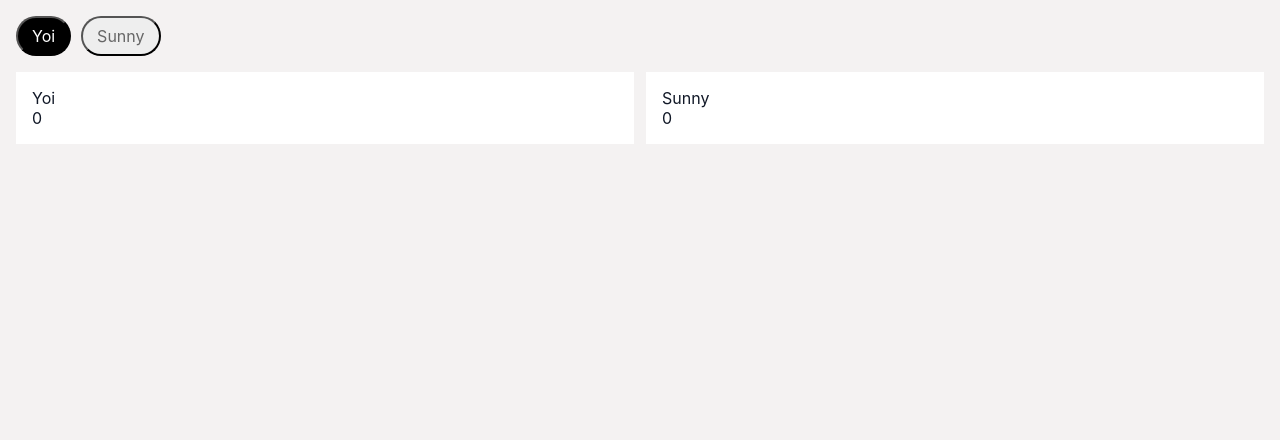
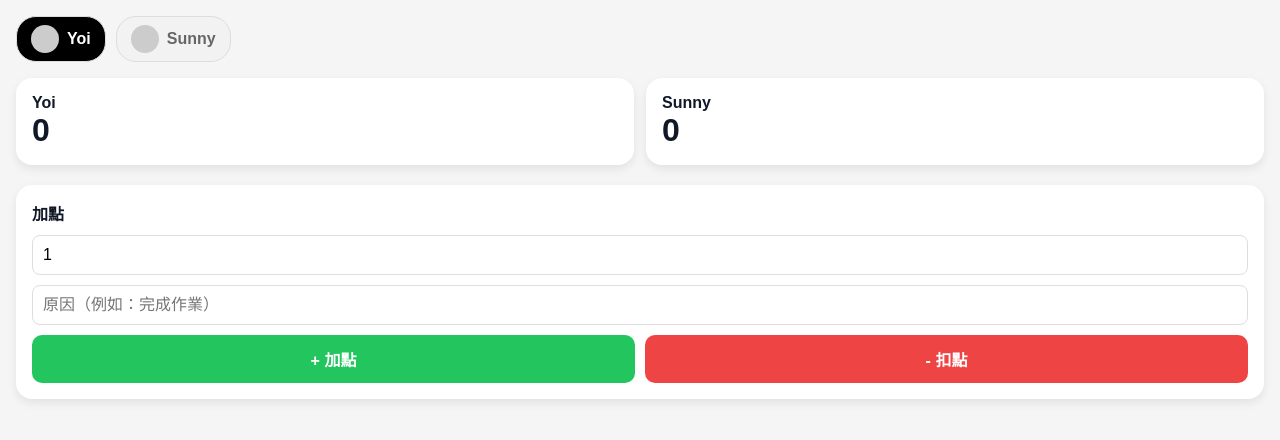
Before and after one commit to ducawei-del/kids-points-app, a React (Vite) app: page / in a window 1280 px wide. Shown: the top 440 px of the page. Built offline with nearby package versions, Linux system fonts and the light colour scheme.

Commit message:
Implement points update feature for kids
Added functionality to update points for selected kids with input fields for amount and reason.

```diff
--- a/src/App.jsx
+++ b/src/App.jsx
@@ -4,35 +4,99 @@ const initialKids = [
   { id: "yoi", name: "Yoi", points: 0 },
   { id: "sunny", name: "Sunny", points: 0 }
 ];
+
 export default function App() {
   const [kids, setKids] = useState(initialKids);
   const [activeKidId, setActiveKidId] = useState("yoi");
-    return (
-    <div style={{ padding: 16 }}>
-            <div style={{ display: "flex", gap: 10, overflowX: "auto", marginBottom: 16 }}>
+  const [amount, setAmount] = useState(1);
+  const [reason, setReason] = useState("");
+
+  const updatePoints = (delta) => {
+    setKids(prev => prev.map(k =>
+      k.id === activeKidId
+        ? { ...k, points: k.points + delta }
+        : k
+    ));
+  };
+
+  return (
+    <div style={{ padding: 16, fontFamily: "sans-serif", background: "#f5f5f5", minHeight: "100vh" }}>
+
+      {/* 上面選人 */}
+      <div style={{ display: "flex", gap: 10, overflowX: "auto", marginBottom: 16 }}>
         {kids.map((kid) => (
           <button
             key={kid.id}
             onClick={() => setActiveKidId(kid.id)}
             style={{
+              display: "flex",
+              alignItems: "center",
+              gap: 8,
               padding: "8px 14px",
               borderRadius: 20,
-              background: kid.id === activeKidId ? "#000" : "#eee",
-              color: kid.id === activeKidId ? "#fff" : "#666"
+              border: "1px solid #ddd",
+              background: kid.id === activeKidId ? "#000" : "#f2f2f2",
+              color: kid.id === activeKidId ? "#fff" : "#666",
+              fontWeight: "bold",
+              cursor: "pointer"
             }}
           >
+            <div style={{ width: 28, height: 28, borderRadius: "50%", background: "#ccc" }}></div>
             {kid.name}
           </button>
         ))}
       </div>
-            <div style={{ display: "grid", gridTemplateColumns: "1fr 1fr", gap: 12 }}>
+
+      {/* 左右卡片 */}
+      <div style={{ display: "grid", gridTemplateColumns: "1fr 1fr", gap: 12, marginBottom: 20 }}>
         {kids.map((kid) => (
-          <div key={kid.id} style={{ padding: 16, background: "#fff" }}>
-            <div>{kid.name}</div>
-            <div>{kid.points}</div>
+          <div
+            key={kid.id}
+            style={{
+              padding: 16,
+              borderRadius: 16,
+              background: "#fff",
+              boxShadow: "0 4px 10px rgba(0,0,0,0.08)"
+            }}
+          >
+            <div style={{ fontSize: 16, fontWeight: "bold" }}>{kid.name}</div>
+            <div style={{ fontSize: 32, fontWeight: "900" }}>{kid.points}</div>
           </div>
         ))}
       </div>
-          </div>
+
+      {/* 加點區 */}
+      <div style={{ background: "#fff", padding: 16, borderRadius: 16, boxShadow: "0 4px 10px rgba(0,0,0,0.08)" }}>
+        <div style={{ marginBottom: 10, fontWeight: "bold" }}>加點</div>
+
+        <input
+          type="number"
+          value={amount}
+          onChange={(e) => setAmount(Number(e.target.value))}
+          style={{ width: "100%", padding: 10, marginBottom: 10, borderRadius: 8, border: "1px solid #ddd" }}
+        />
+
+        <input
+          type="text"
+          placeholder="原因（例如：完成作業）"
+          value={reason}
+          onChange={(e) => setReason(e.target.value)}
+          style={{ width: "100%", padding: 10, marginBottom: 10, borderRadius: 8, border: "1px solid #ddd" }}
+        />
+
+        <div style={{ display: "flex", gap: 10 }}>
+          <button
+            onClick={() => updatePoints(amount)}
+            style={{ flex: 1, padding: 12, borderRadius: 10, background: "#22c55e", color: "#fff", border: "none", fontWeight: "bold" }}
+          >+ 加點</button>
+
+          <button
+            onClick={() => updatePoints(-amount)}
+            style={{ flex: 1, padding: 12, borderRadius: 10, background: "#ef4444", color: "#fff", border: "none", fontWeight: "bold" }}
+          >- 扣點</button>
+        </div>
+      </div>
+
+    </div>
   );
 }
```
